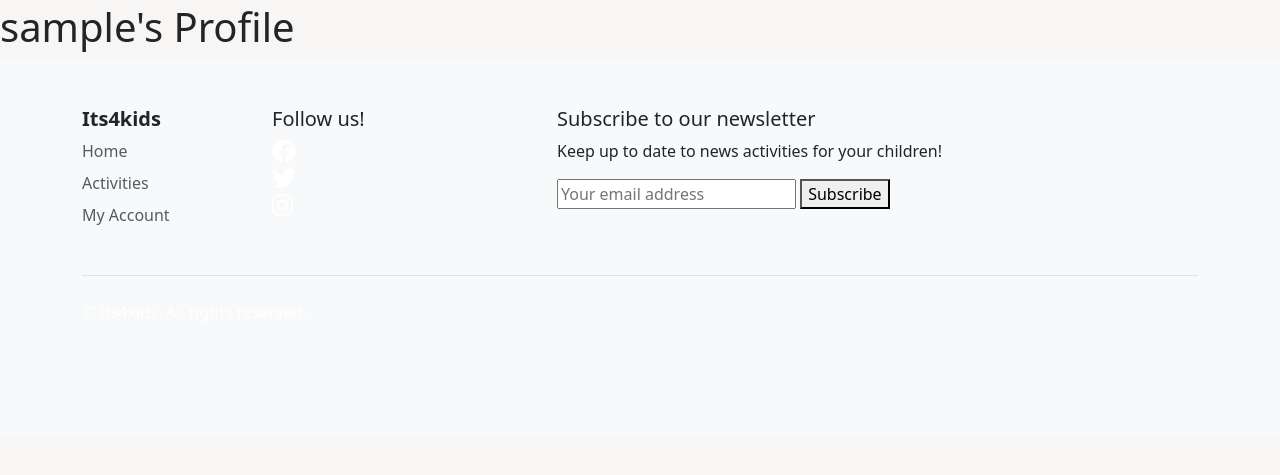
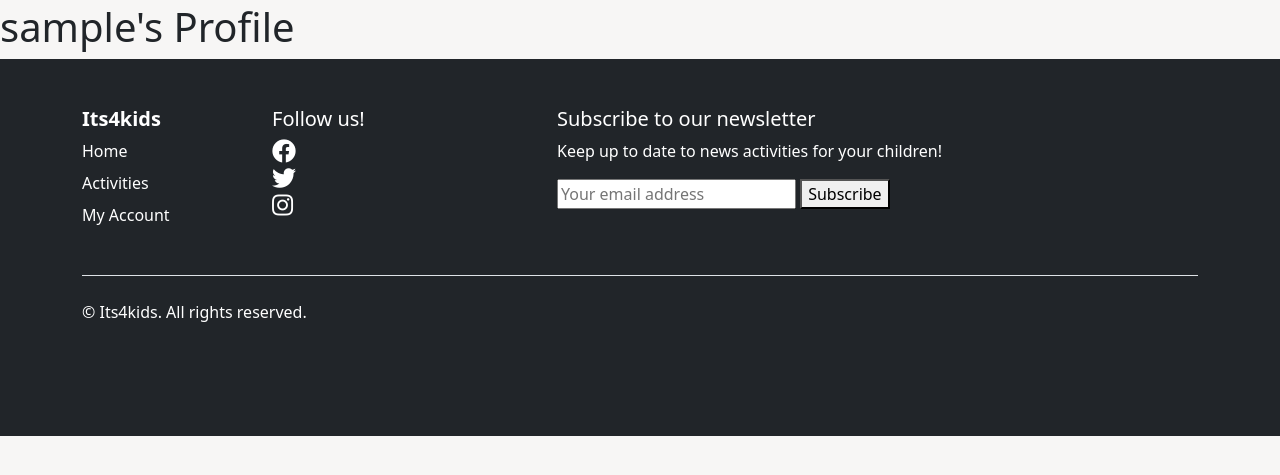
Before and after one commit to fmstacco/its4kids, a Django app: page /profiles/profile/ in a window 1280 px wide. Shown: the part 86-561 px from the top of the page. Run offline with Django 3.2, Linux system fonts and the light colour scheme; the visitor is signed in with stand-in values (Sample User, id 1).

Commit message:
Style footer to dark background

```diff
--- a/templates/base.html
+++ b/templates/base.html
@@ -113,20 +113,20 @@
     </main>
 
     <!-- Footer -->
-    <footer class="footer container-fluid py-5 bg-light">
+    <footer class="footer container-fluid py-5 bg-dark">
         <div class="container">
             <div class="row">
-              <div class="col-6 col-md-2 mb-3 text-dark">
+              <div class="col-6 col-md-2 mb-3 text-white">
                 <h5 class="fw-bolder">Its4kids</h5>
                 <ul class="nav flex-column">
-                  <li class="nav-item mb-2"><a href="{% url 'home' %}" class="nav-link p-0 text-body-secondary text-white ">Home</a></li>
-                  <li class="nav-item mb-2"><a href="{% url 'blog' %}" class="nav-link p-0 text-body-secondary text-white">Activities</a></li>
-                  <li class="nav-item mb-2"><a href="{% url 'profiles:profile' %}" class="nav-link p-0 text-body-secondary text-white">My Account</a></li>
+                  <li class="nav-item mb-2"><a href="{% url 'home' %}" class="nav-link p-0  text-white">Home</a></li>
+                  <li class="nav-item mb-2"><a href="{% url 'blog' %}" class="nav-link p-0  text-white">Activities</a></li>
+                  <li class="nav-item mb-2"><a href="{% url 'profiles:profile' %}" class="nav-link p-0 text-white">My Account</a></li>
 
                 </ul>
               </div>
 
-              <div class="col-6 col-md-2 mb-3 text-dark">
+              <div class="col-6 col-md-2 mb-3 text-white">
                 <h5>Follow us!</h5>
                 <ul class="nav flex-column" >
                   <li><a href="https://www.facebook.com/"><i class="fab fa-facebook text-white fs-4 p-0"></i></a></li>
@@ -137,7 +137,7 @@
               </div>
 
 
-              <div class="col-md-5 offset-md-1 mb-3 text-dark">
+              <div class="col-md-5 offset-md-1 mb-3 text-white">
                 <form action="https://gmail.us21.list-manage.com/subscribe/post?u=1599c7f020532a28b4ca27d63&amp;id=80aa886339&amp;f_id=00e65ae1f0" method="POST" class="newsletter-form">
                   {% csrf_token %}
                   <h5>Subscribe to our newsletter</h5>
```
